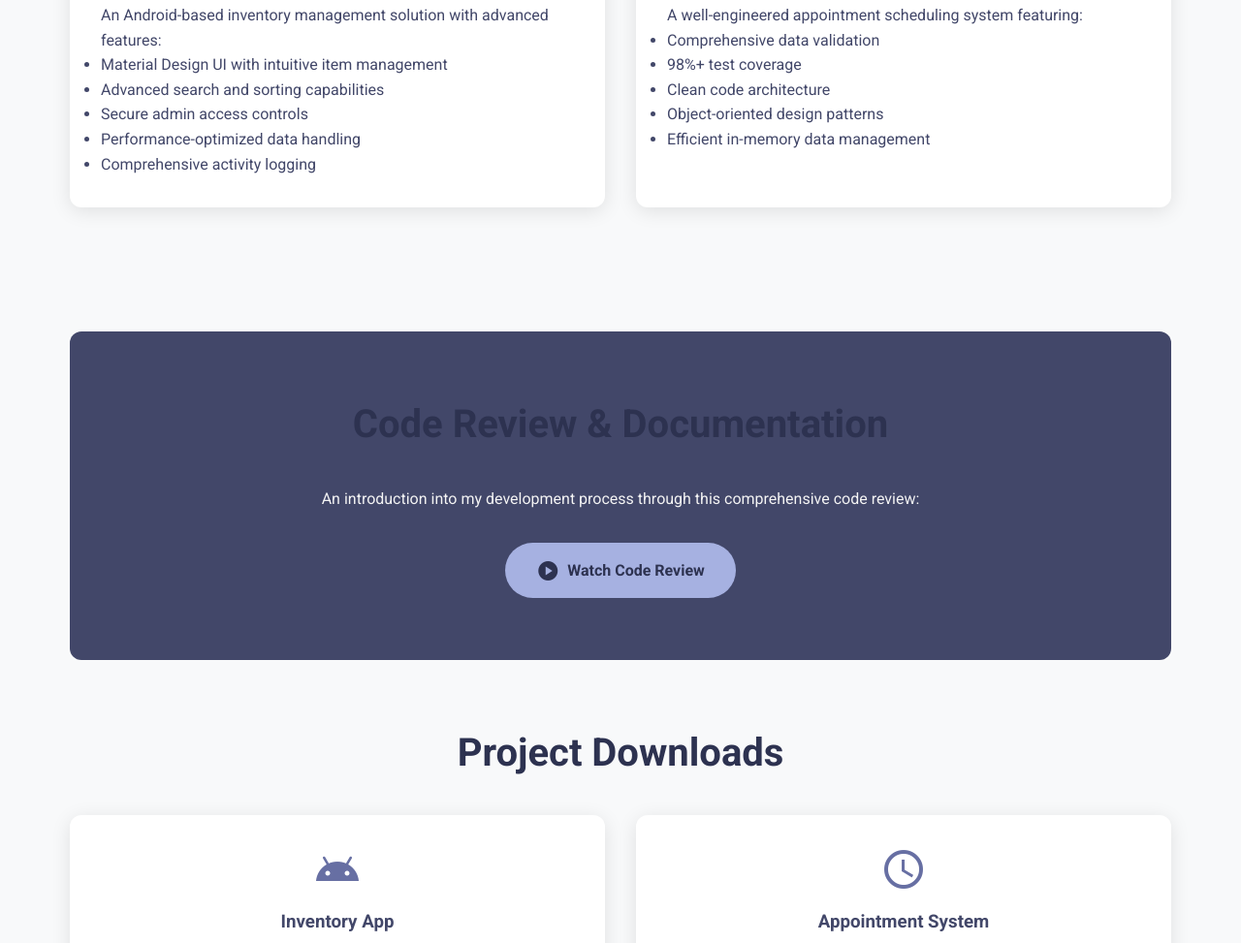
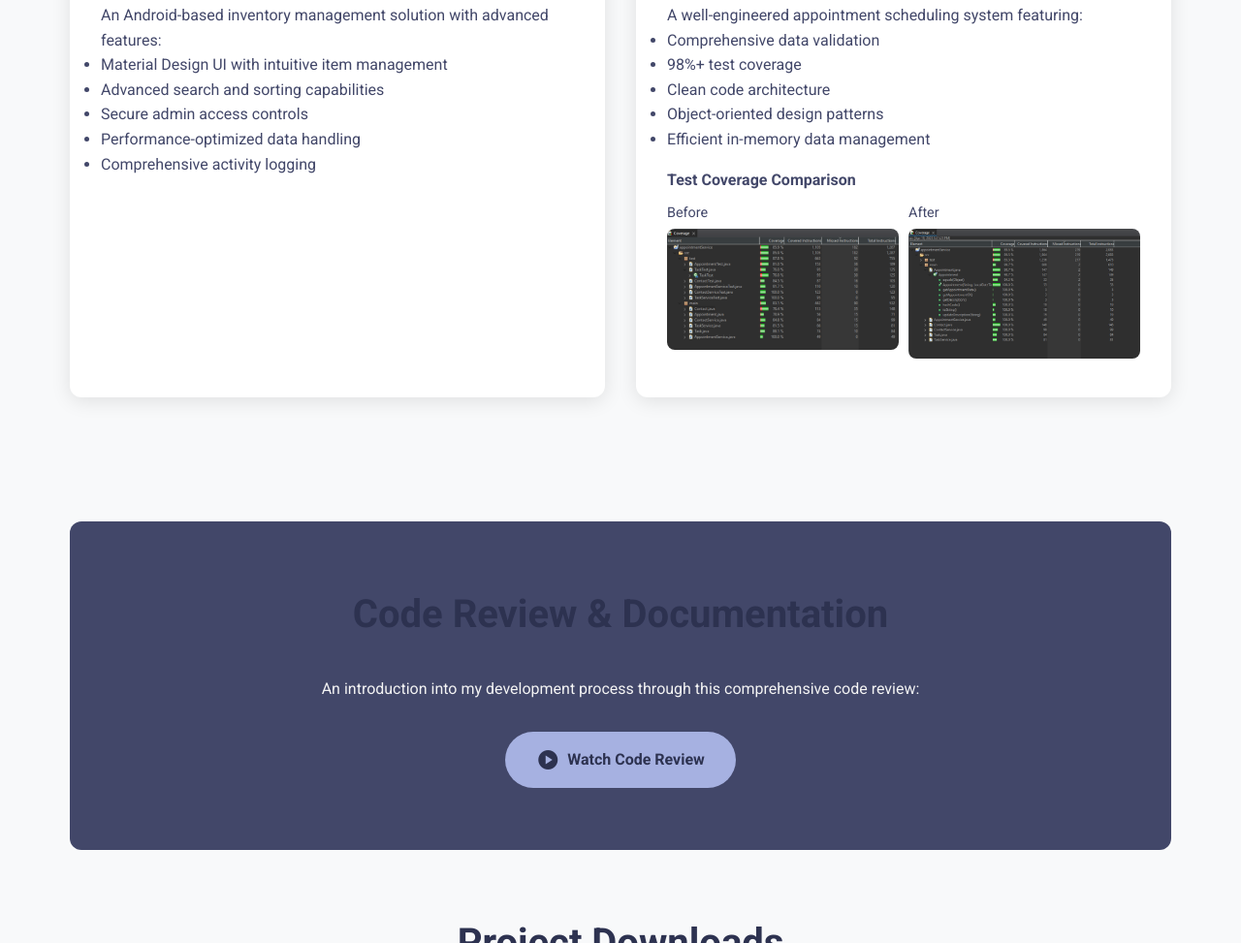
Before and after one commit to drowland341/ePortfolio, a plain HTML site: page index.html in a window 1280 px wide. Shown: the part 947-1920 px from the top of the page at 97% size. Drawn offline with nearby package versions, Linux system fonts and the light colour scheme.

Commit message:
Update index.html

```diff
--- a/index.html
+++ b/index.html
@@ -74,8 +74,21 @@
             <li>Object-oriented design patterns</li>
             <li>Efficient in-memory data management</li>
           </ul>
+          <div style="margin-top: 1rem;">
+            <strong>Test Coverage Comparison</strong>
+            <div style="display: flex; flex-wrap: wrap; gap: 10px; margin-top: 10px;">
+              <div style="flex: 1;">
+                <p style="font-size: 0.9rem; margin-bottom: 5px;">Before</p>
+                <img src="appointmentServiceBEFORE.png" alt="Coverage Before" style="width: 100%; max-width: 450px; border-radius: 8px;">
+              </div>
+              <div style="flex: 1;">
+                <p style="font-size: 0.9rem; margin-bottom: 5px;">After</p>
+                <img src="appointmentServiceAFTER.png" alt="Coverage After" style="width: 100%; max-width: 450px; border-radius: 8px;">
+              </div>
+            </div>
+          </div>
         </div>
-      </div>
+
     </section>
 
     <section id="code-review" class="video-section">
```
